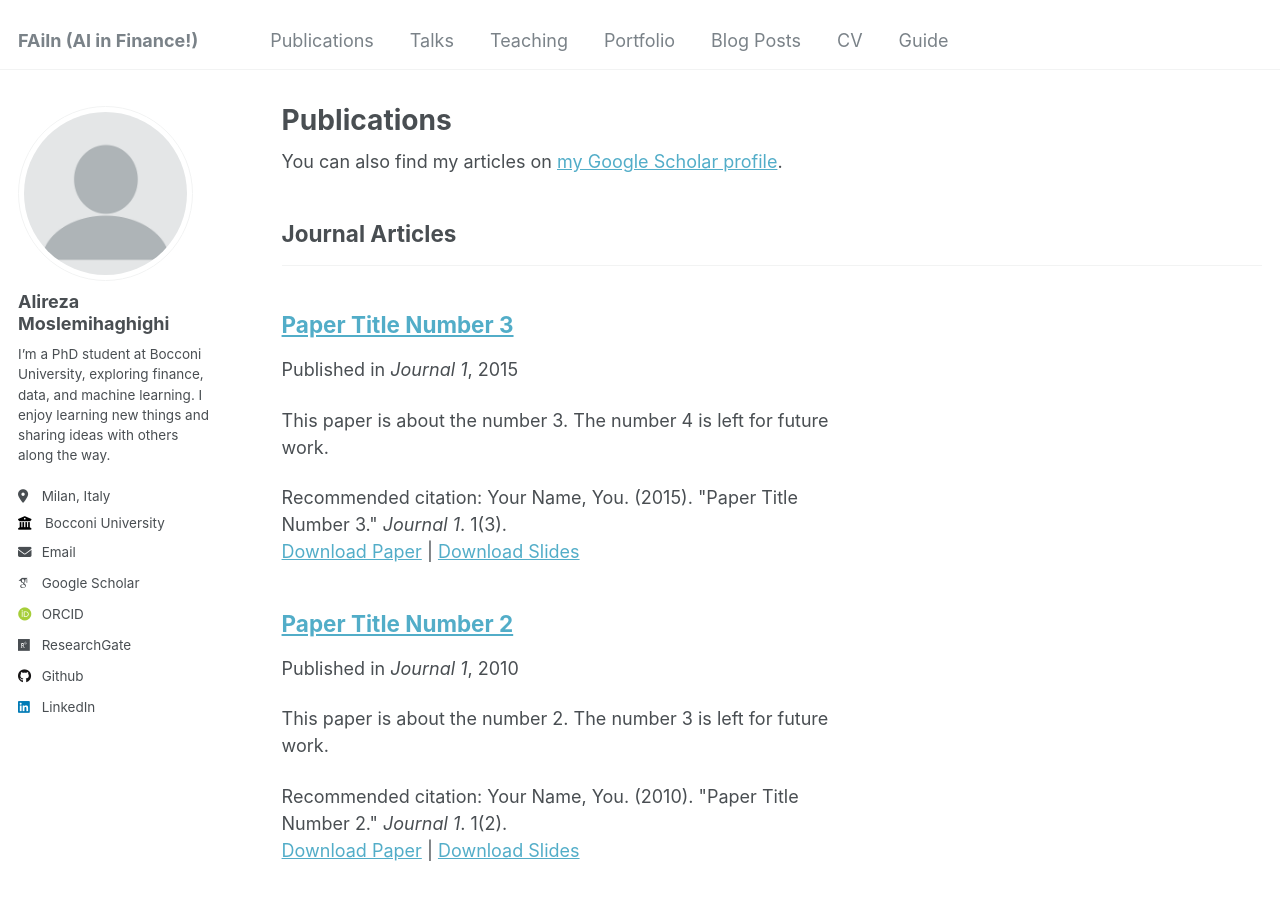
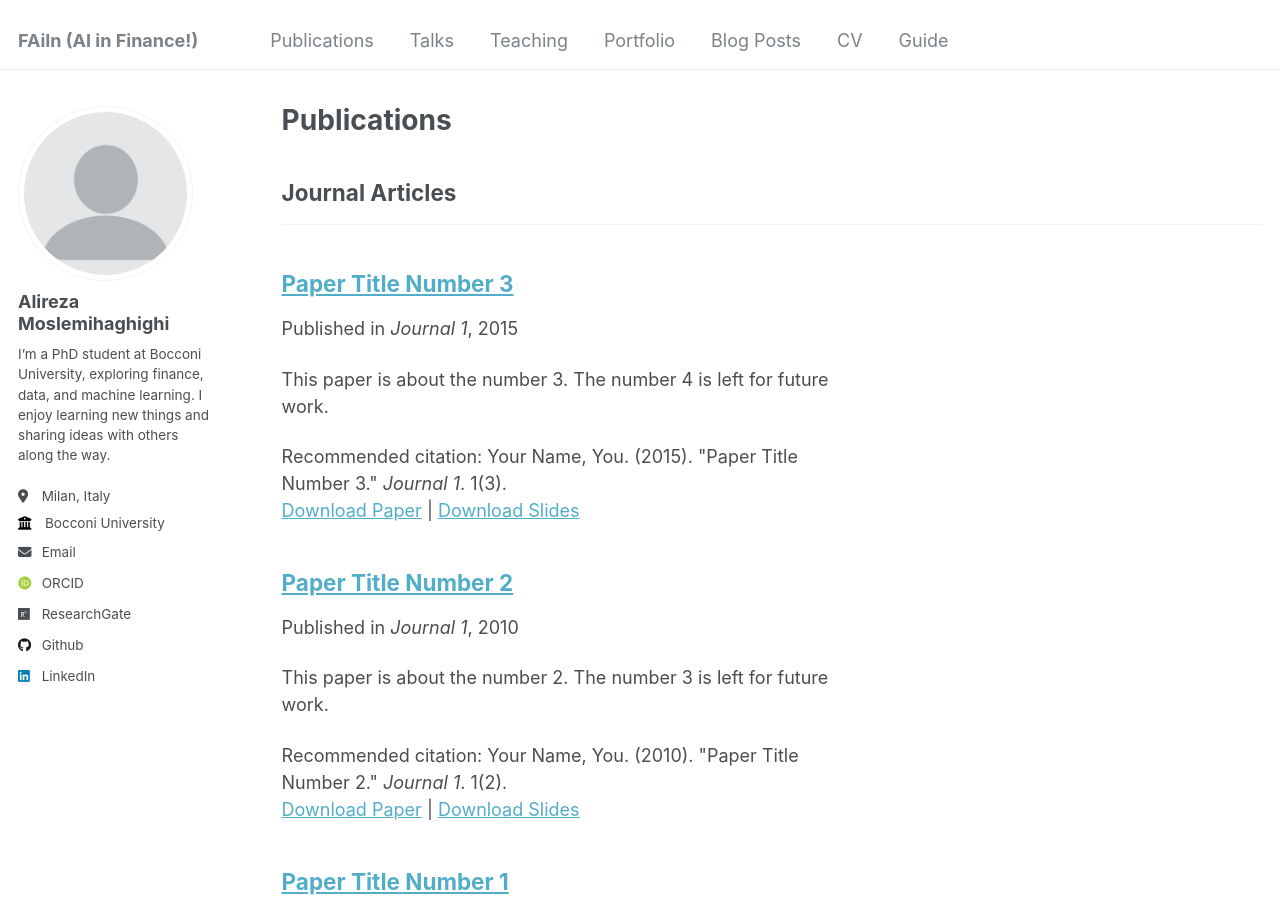
Before and after one commit to AAstroA/AAstroA.github.io, a Jekyll site: the page built from _pages/publications.html, in a window 1280 px wide and 900 px high. Built offline with Jekyll 4.4.1, drawn with Linux system fonts in a browser that asks for light colours; some web fonts are replaced; part of the change alters nothing that is shown.

Commit message:
Update _config.yml

```diff
--- a/_config.yml
+++ b/_config.yml
@@ -32,7 +32,7 @@ author:
 
   # Academic websites
   arxiv            : # URL - Update with the correct link to your profile
-  googlescholar    : "https://scholar.google.com/citations?user=PS_CX0AAAAAJ"
+  googlescholar    : # URL
   impactstory      : # URL
   orcid            : "https://orcid.org/0000-0002-2305-6125"
   semantic         : # URL
@@ -42,7 +42,7 @@ author:
   bitbucket        : # Username - Update with your username on the site
   codepen          : # Username
   dribbble         : # Username
-  github           : "academicpages"
+  github           : "AAstroA"
   kaggle           : # Username
   stackoverflow    : # User number or user number and name (i.e., use "1" or "1/jeff-atwood")
 
```
